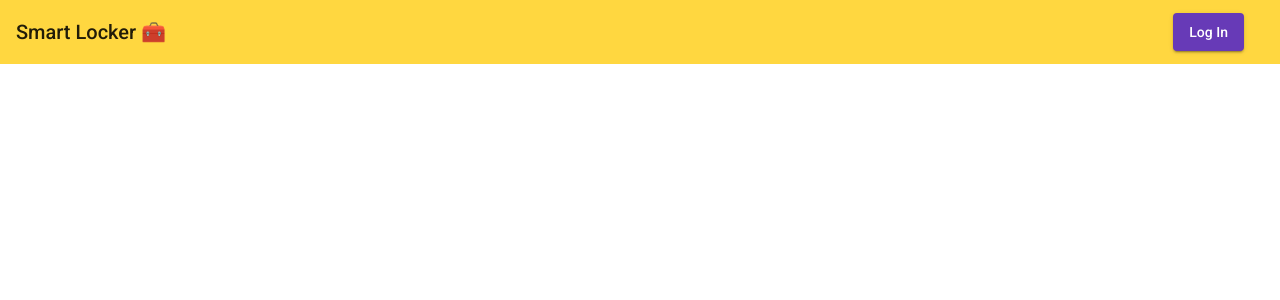
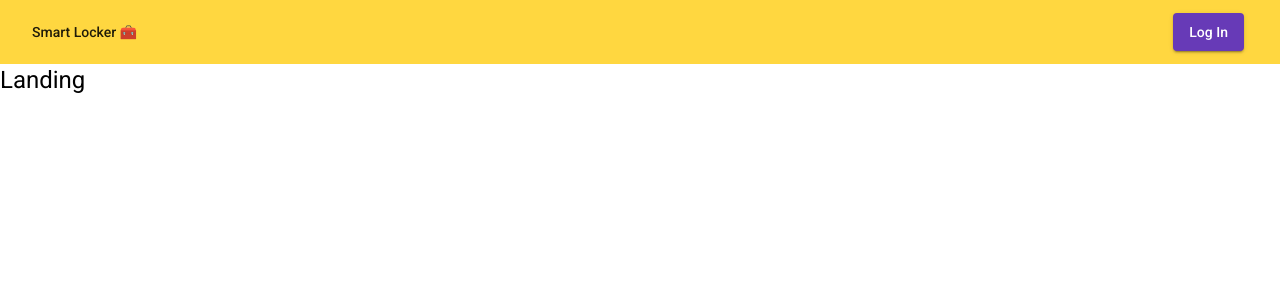
Before and after one commit to georgsvit/SmartLocker-Frontend, an Angular app: page / in a window 1280 px wide. Shown: the top 300 px of the page. Built offline with nearby package versions, Linux system fonts and the light colour scheme.

Commit message:
Provide routing to home and landing components

```diff
--- a/src/app/app.component.html
+++ b/src/app/app.component.html
@@ -1,5 +1,5 @@
 <mat-toolbar color="accent">
-    <span>Smart Locker 🧰</span>
+    <a routerLink='/**' mat-button>Smart Locker 🧰</a>
     <span class="spacer"></span>
     <button *ngIf="!token" routerLink="/login" mat-raised-button color="primary" class="header">
         <span>Log In</span>
--- a/src/app/app.component.ts
+++ b/src/app/app.component.ts
@@ -32,6 +32,6 @@ export class AppComponent implements OnInit {
 
   public async logOutAsync(): Promise<void> {
     this.userManagerService.removeToken();
-    await this.router.navigate(['/login']);
+    await this.router.navigate(['/**']);
   }
 }
```
Also changed, not shown: src/app/app-routing.module.ts (+6 -2 lines).
